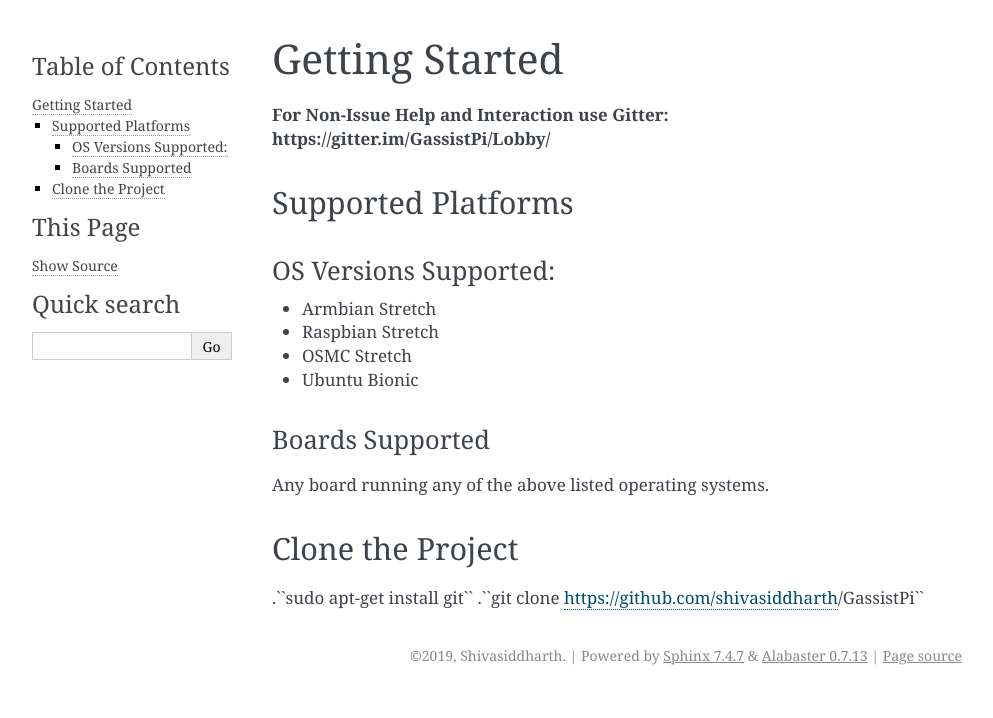
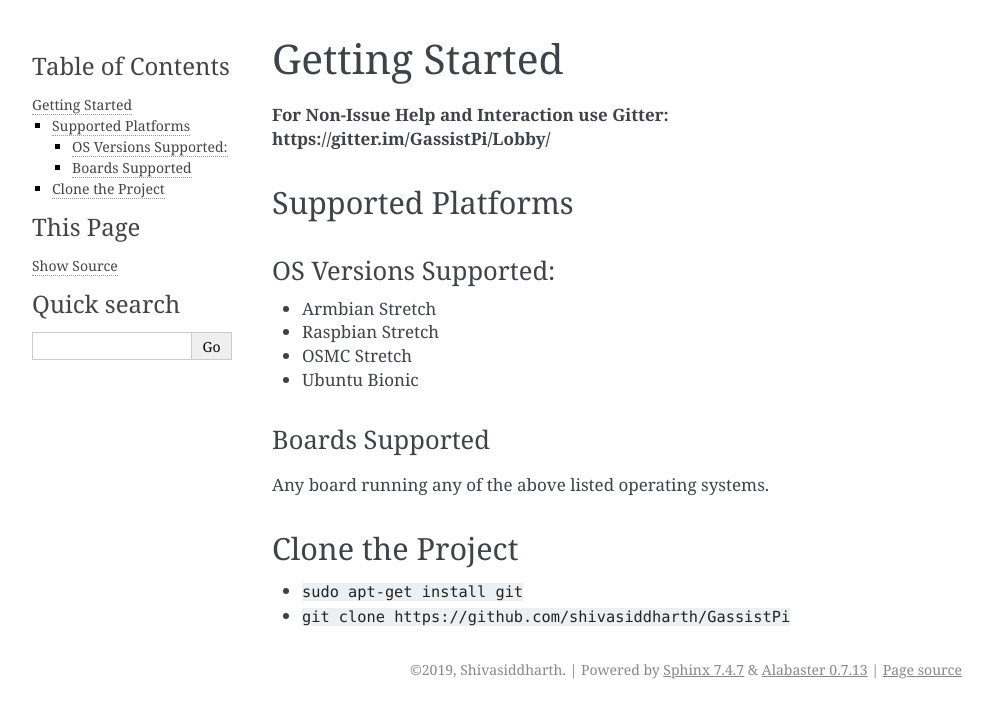
Before and after one commit to shivasiddharth/GassistPi, a Sphinx documentation site: the page built from docs/source/getting_started.rst, in a window 1280 px wide. Shown: the top 718 px of the page, without its empty margins (148-1141 px from the left). Built offline with Sphinx 7.4.7, drawn with Linux system fonts in a browser that asks for light colours.

```diff
--- a/docs/source/getting_started.rst
+++ b/docs/source/getting_started.rst
@@ -21,5 +21,5 @@ Any board running any of the above listed operating systems.
 
 Clone the Project
 -----------------
-.``sudo apt-get install git``
-.``git clone https://github.com/shivasiddharth/GassistPi``
+- ``sudo apt-get install git``
+- ``git clone https://github.com/shivasiddharth/GassistPi``
```
